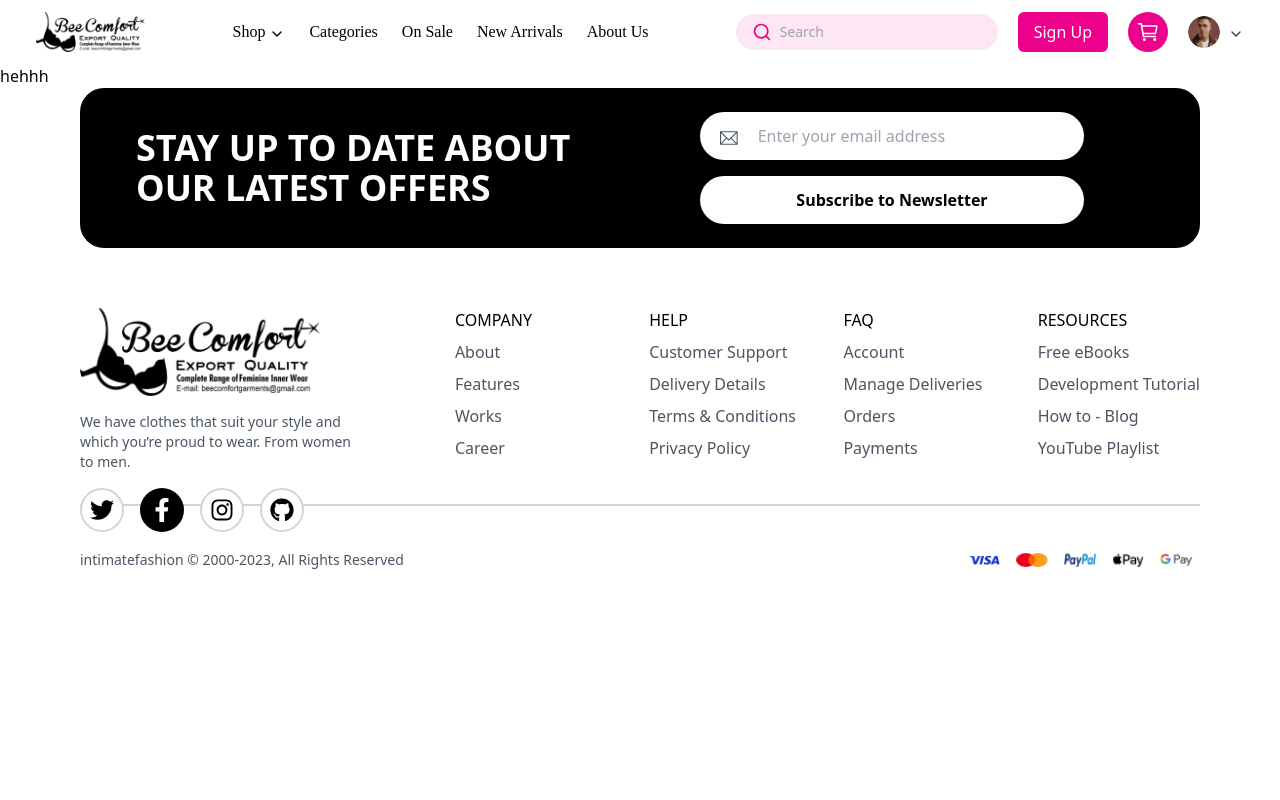
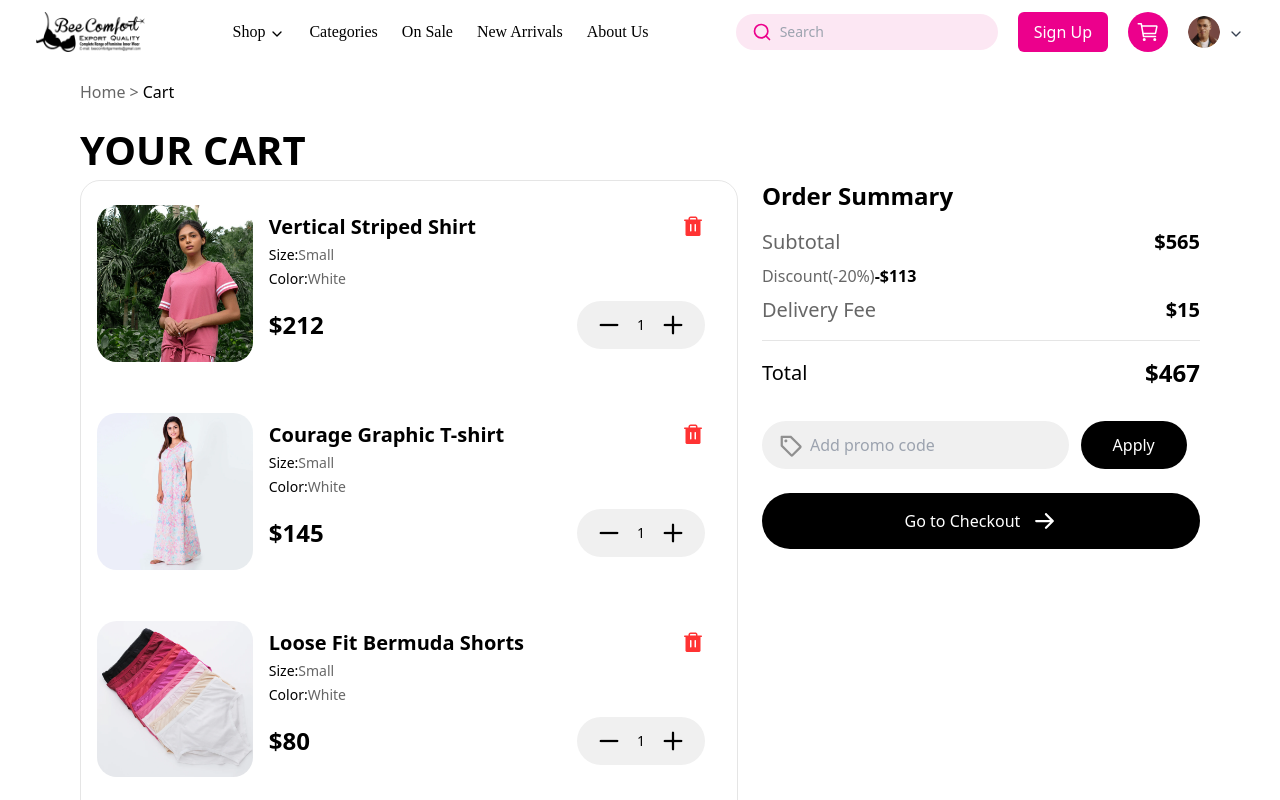
Before and after one commit to JavariaTabassum/Admin, a React (Create React App) app in the folder frontend/: page /shopping-view/cart in a window 1280 px wide. Shown: the top 800 px of the page. Built offline with nearby package versions, Linux system fonts and the light colour scheme; a web font is replaced by a local one.

Commit message:
cart added

```diff
--- a/frontend/src/assets/ShoppingAssets/index.js
+++ b/frontend/src/assets/ShoppingAssets/index.js
@@ -30,10 +30,13 @@ import phone from './ContactAssets/phone.svg';
 import email from './ContactAssets/email.svg';
 import location from './ContactAssets/location.svg';
 
+// Cart images
+import deleteIcon from './CartAssets/deleteIcon.png';
+
 export {fbIcon, google,profileImage};
 
 export {productImage,halfRate,fullRate,Increase,decrease,filter,online,more};
 
 export {phone,email,location};
 
-export {shopIcon,collectionImage,customImage1,customImage2,image,filterIcon};
+export {shopIcon,collectionImage,customImage1,customImage2,image,filterIcon,deleteIcon};
--- /dev/null
+++ b/frontend/src/components/shopping-view/CartCard.jsx
@@ -0,0 +1,44 @@
+import React from "react";
+import { Increase, decrease, deleteIcon } from "../../assets/ShoppingAssets";
+
+function CartCard({ product }) {
+  return (
+    <div className="font-satoshi flex gap-4 py-6 w-full justify-start lg:items-start items-stretch">
+     <div className="md:w-[25%] w-[38%]">
+        <img
+          className="w-full h-full rounded-[20px]"
+          src={product.imageUrl}
+          alt={product.name}
+        />
+        </div>
+        <div className="md:w-[70%] w-[65%] py-2 flex flex-col gap-1">
+          <div className="flex justify-between items-center">
+            <h3 className="md:text-xl text-base text-[#000000] font-bold">{product.name}</h3>
+            <div>
+              <img src={deleteIcon} alt="Delete Icon" />
+            </div>
+            </div>
+          <h4 className="md:text-sm text-xs font-normal text-[#000000]">Size:<span className="text-[#00000099]">Small</span></h4>
+          <h4 className="md:text-sm  text-xs  font-normal text-[#000000]">Color:<span className="text-[#00000099]">White</span></h4>
+<div className="flex items-center justify-between py-2">
+          <p className="md:text-2xl text-xl font-bold">${product.salePrice || product.originalPrice}</p>
+          <div className="flex gap-4 items-center text-sm rounded-full px-5 py-3 bg-[#F0F0F0]">
+            <div>
+              <img src={decrease} alt="Decrease Icon" />
+            </div>
+            <span className="text-[#000000] font-normal text-sm font-satoshi">
+              1
+            </span>
+            <div>
+              <img src={Increase} alt="Increase Icon" />
+            </div>
+          </div>
+          </div>
+
+      </div>
+      <hr />
+    </div>
+  );
+}
+
+export default CartCard;
--- /dev/null
+++ b/frontend/src/components/shopping-view/OrderSummary.jsx
@@ -0,0 +1,22 @@
+import React from 'react'
+
+function OrderSummary() {
+  return (
+    <>
+     <h2 className='md:text-2xl text-xl font-bold font-satoshi pb-2'>Order Summary</h2>
+     <div className='flex font-satoshi  text-base md:text-xl justify-between items-center py-2'><h3 className='text-[#00000099] font-normal'>Subtotal</h3><h3 className='font-bold text-right'>$565</h3></div>
+     <div className='flex font-satoshi text-base md:text-xljustify-between items-centerpy-2 '><h3 className='text-[#00000099] font-normal'>Discount(-20%)</h3><h3 className='font-bold text-right'>-$113</h3></div>
+     <div className='flex font-satoshi text-base md:text-xl justify-between items-center pb-4 pt-2'><h3 className='text-[#00000099] font-normal'>Delivery Fee</h3><h3 className='font-bold text-right'>$15</h3></div>
+     <hr  className='border-[#0000001A] h-[1px]'/>
+     <div className='flex font-satoshi  justify-between items-center text-[#000000] py-4'><h3 className='text-base md:text-xl'>Total</h3><h3 className='font-bold md:text-2xl text-xl text-right'>$467</h3></div>
+     <div className='flex items-center gap-3 w-full my-4'><div className='w-[70%] flex gap-2 items-center  bg-[#F0F0F0] px-4 py-3 rounded-full'><svg xmlns="http://www.w3.org/2000/svg" width="24" height="24" viewBox="0 0 24 24" fill="none">
+  <path d="M23.0766 12.4857L13.7653 3.17444C13.5917 2.9997 13.3851 2.86115 13.1576 2.76685C12.93 2.67254 12.686 2.62435 12.4397 2.62507H3.75001C3.45164 2.62507 3.16549 2.7436 2.95451 2.95457C2.74353 3.16555 2.62501 3.4517 2.62501 3.75007V12.4398C2.62429 12.6861 2.67248 12.9301 2.76679 13.1576C2.86109 13.3852 2.99963 13.5918 3.17438 13.7654L12.4856 23.0766C12.8372 23.4281 13.3141 23.6256 13.8113 23.6256C14.3084 23.6256 14.7853 23.4281 15.1369 23.0766L23.0766 15.1369C23.4281 14.7853 23.6255 14.3085 23.6255 13.8113C23.6255 13.3141 23.4281 12.8373 23.0766 12.4857ZM13.8113 21.2204L4.87501 12.2813V4.87507H12.2813L21.2175 13.8113L13.8113 21.2204ZM9.37501 7.87507C9.37501 8.17174 9.28703 8.46175 9.12221 8.70842C8.95739 8.9551 8.72312 9.14736 8.44903 9.26089C8.17494 9.37442 7.87334 9.40412 7.58237 9.34625C7.2914 9.28837 7.02413 9.14551 6.81435 8.93573C6.60457 8.72595 6.46171 8.45868 6.40383 8.1677C6.34595 7.87673 6.37566 7.57513 6.48919 7.30104C6.60272 7.02695 6.79498 6.79269 7.04165 6.62786C7.28833 6.46304 7.57834 6.37507 7.87501 6.37507C8.27283 6.37507 8.65436 6.5331 8.93567 6.81441C9.21697 7.09571 9.37501 7.47724 9.37501 7.87507Z" fill="black" fillOpacity="0.4"/>
+</svg><input className='text-[#00000066] md:text-base text-sm font-satoshi font-normal focus:outline-none bg-[#F0F0F0]' type="text" placeholder='Add promo code' /></div><div className='text-base font-satoshi font-medium text-[#ffffff] px-8 py-3 bg-[#000000] rounded-full'>Apply</div></div>
+     <div className='flex justify-center items-center gap-3 bg-[#000000] rounded-full my-6 px-6 py-4'><p className='text-[#ffffff] font-medium font-satoshi text-base'>Go to Checkout</p><svg xmlns="http://www.w3.org/2000/svg" width="25" height="24" viewBox="0 0 25 24" fill="none">
+<path d="M14.7959 4.4541L21.5459 11.2041C21.6508 11.3086 21.734 11.4328 21.7908 11.5696C21.8476 11.7063 21.8768 11.8529 21.8768 12.001C21.8768 12.149 21.8476 12.2957 21.7908 12.4324C21.734 12.5691 21.6508 12.6933 21.5459 12.7979L14.7959 19.5479C14.5846 19.7592 14.2979 19.8779 13.9991 19.8779C13.7002 19.8779 13.4135 19.7592 13.2022 19.5479C12.9908 19.3365 12.8721 19.0499 12.8721 18.751C12.8721 18.4521 12.9908 18.1654 13.2022 17.9541L18.0313 13.125L4.25 13.125C3.95163 13.125 3.66548 13.0065 3.4545 12.7955C3.24353 12.5846 3.125 12.2984 3.125 12C3.125 11.7017 3.24353 11.4155 3.45451 11.2045C3.66548 10.9936 3.95163 10.875 4.25 10.875L18.0313 10.875L13.2013 6.04598C12.9899 5.83463 12.8712 5.54799 12.8712 5.2491C12.8712 4.95022 12.9899 4.66357 13.2013 4.45223C13.4126 4.24088 13.6992 4.12215 13.9981 4.12215C14.297 4.12215 14.5837 4.24088 14.795 4.45223L14.7959 4.4541Z" fill="white"/>
+</svg></div>
+    </>
+  )
+}
+
+export default OrderSummary
--- a/frontend/src/pages/shopping-view/AboutUs.jsx
+++ b/frontend/src/pages/shopping-view/AboutUs.jsx
@@ -92,10 +92,10 @@ function AboutUs() {
     <SeeCollection/>
     {/* newsletter section */}
     <div className='lg:px-14 md:px-12 px-6'>
-      <h2 className='capitalize text-center font-Roboto text-[44px] font-medium py-4'>or Subscribe to the newsletter</h2>
+      <h2 className='capitalize text-center font-Roboto md:text-[44px] text-3xl font-medium py-4'>or Subscribe to the newsletter</h2>
       {/* Top section */}
-      <div className='flex justify-between items-center px-16 py-2'>
-      <div className="text-sm font-semibold flex gap-8">
+      <div className='flex md:justify-between justify-center items-center px-16 py-2'>
+      <div className="whitespace-nowrap text-sm font-semibold flex gap-8">
       {categories.map((category, index) => (
         <h3
           key={index}
@@ -108,7 +108,7 @@ function AboutUs() {
         </h3>
       ))}
     </div>
-        <div className='flex justify-center items-center font-normal py-2 bg-[#1E2832] gap-2 text-sm px-4  text-[#ffffff]'><img src={filterIcon} alt="Filter Icon" />Filter</div>
+        <div className='md:flex hidden justify-center items-center font-normal py-2 bg-[#1E2832] gap-2 text-sm px-4  text-[#ffffff]'><img src={filterIcon} alt="Filter Icon" />Filter</div>
       </div>
       <ProductList products={products} />
     </div>
--- a/frontend/src/pages/shopping-view/Cart.jsx
+++ b/frontend/src/pages/shopping-view/Cart.jsx
@@ -1,9 +1,64 @@
 import React from 'react'
+import CartCard from '../../components/shopping-view/CartCard';
+import {TSImage1,TSImage2,TSImage3,TSImage4} from '../../assets';
+import OrderSummary from '../../components/shopping-view/OrderSummary';
+
 
 function Cart() {
+   const products = [
+            {
+              id: 1,
+              name: 'Vertical Striped Shirt',
+              originalPrice: 232,
+              salePrice: 212,
+              rating: 5.0,
+              imageUrl: TSImage1,
+            },
+            {
+              id: 2,
+              name: 'Courage Graphic T-shirt',
+              originalPrice: 145,
+              salePrice: 0,
+              rating: 4.0,
+              imageUrl: TSImage2,
+            },
+            {
+              id: 3,
+              name: 'Loose Fit Bermuda Shorts',
+              originalPrice: 80,
+              salePrice: 0,
+              rating: 3.0,
+              imageUrl: TSImage3,
+            },
+            {
+              id: 4,
+              name: 'Faded Skinny Jeans',
+              originalPrice: 210,
+              salePrice: 0,
+              rating: 4.5,
+              imageUrl: TSImage4,
+            },
+          ];
   return (
-    <div>
-      hehhh
+    <div className='lg:px-[5rem] px-6'>
+      {/* Header of Cart */}
+      <div className="flex gap-1 font-base text-[#00000099] font-normal py-4 font-satoshi">
+          <span>Home</span>&gt;
+          <span className="text-[#000000]">Cart</span>
+        </div>
+        <h2 className='uppercase text-[40px] font-integral font-bold'>your cart</h2>
+        <div className='flex lg:flex-row flex-col  gap-6 items-start'>
+          {/* Cart items */}
+          <div className='flex  border rounded-[20px] border-[#0000001A] flex-col lg:w-[60%] w-full lg:px-4 px-2'>
+            {products.map(product=>{
+              return( <CartCard key={product.id} product={product}/>)
+            })}
+
+          </div>
+          {/* Order summary */}
+          <div className='lg:w-[40%] w-full'>
+          <OrderSummary/></div>
+        </div>
     </div>
   )
 }
```
Also changed, not shown: frontend/src/assets/ShoppingAssets/CartAssets/deleteIcon.png (added).
